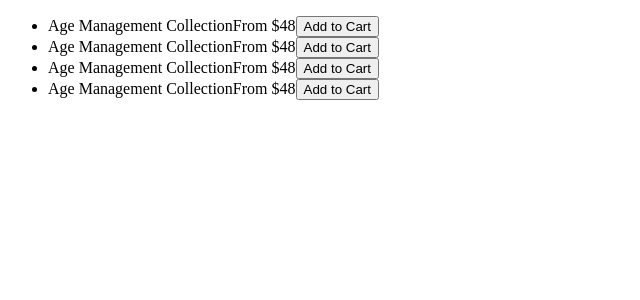
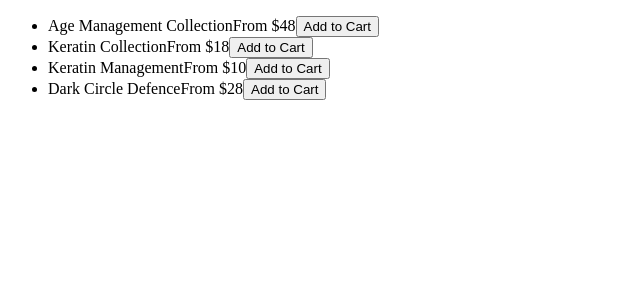
Before and after one commit to KaiserPhemi/luminskin-demo, a React app: page / in a window 1280 px wide. Shown: the top 300 px of the page, without its empty margins (0-640 px from the left). Built offline with nearby package versions, Linux system fonts and the light colour scheme.

Commit message:
chore()
- add grahpql library

```diff
--- a/package.json
+++ b/package.json
@@ -13,6 +13,8 @@
     "webpack-dev-server": "^3.11.2"
   },
   "dependencies": {
+    "@apollo/client": "^3.3.11",
+    "graphql": "^15.5.0",
     "react": "^17.0.1",
     "react-dom": "^17.0.1"
   },
@@ -22,7 +24,7 @@
   "author": "KaiserPhemi <kaiser.phemi@protonmail.ch>",
   "license": "MIT",
   "scripts": {
-    "start":"webpack --mode production",
-    "dev":"webpack serve --mode development --open"
+    "start": "webpack --mode production",
+    "dev": "webpack serve --mode development --open"
   }
 }
--- a/src/components/productListingPage/ProductListPage.tsx
+++ b/src/components/productListingPage/ProductListPage.tsx
@@ -8,15 +8,16 @@ import * as React from "react";
 const ProductListPage = () => {
   const list = [
     { name: "Age Management Collection", price: 48 },
-    { name: "Age Management Collection", price: 48 },
-    { name: "Age Management Collection", price: 48 },
-    { name: "Age Management Collection", price: 48 },
+    { name: "Keratin Collection", price: 18 },
+    { name: "Keratin Management", price: 10 },
+    { name: "Dark Circle Defence", price: 28 },
   ];
+
   return (
     <div>
       <ul>
         {list.map((item, index) => (
-          <li key={index}>
+          <li key={index} className="item-list">
             <span>{item.name}</span>
             <span>{`From $${item.price}`}</span>
             <span>
--- a/tsconfig.json
+++ b/tsconfig.json
@@ -12,5 +12,9 @@
   },
   "include": [
     "src/components/index.tsx"
+  ],
+  "exclude": [
+    "node_modules/",
+    ".vscode"
   ]
 }
```
Also changed, not shown: 1 other file (tests, documents, lock files or other folders).
